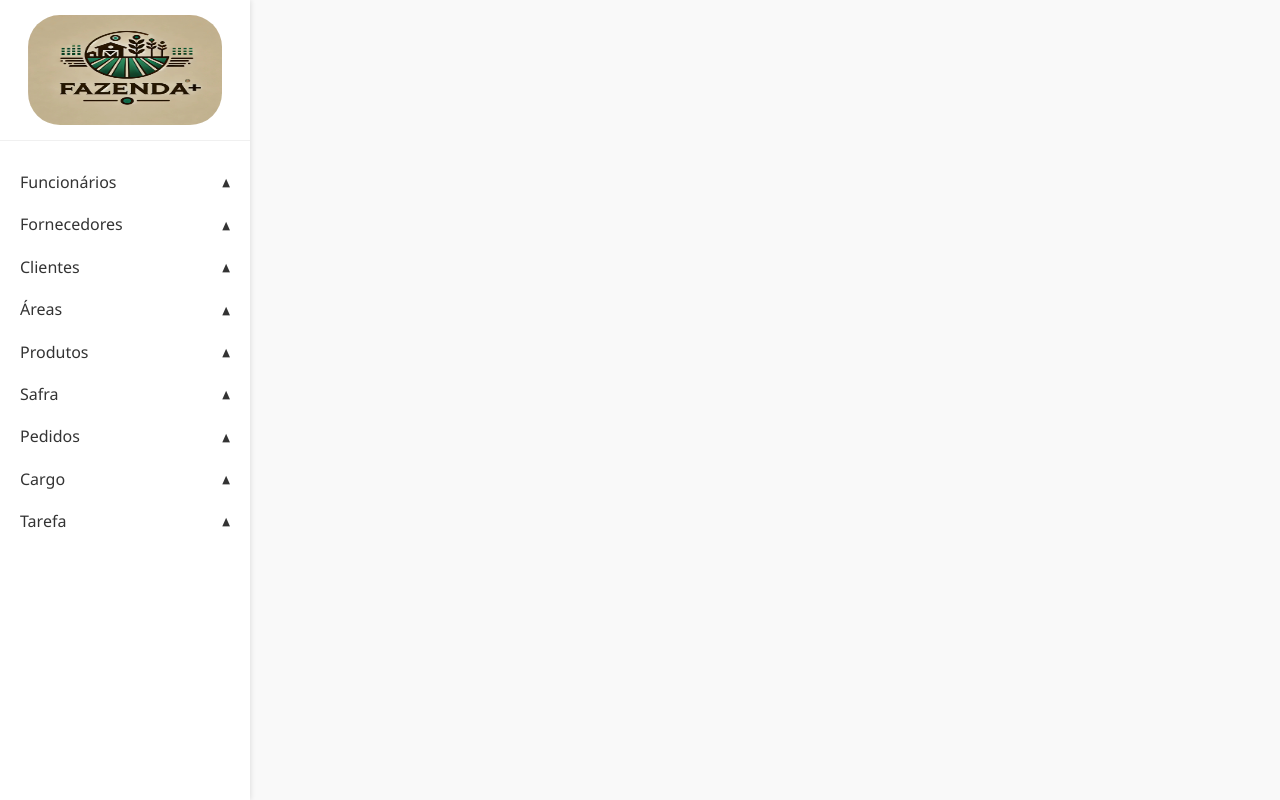
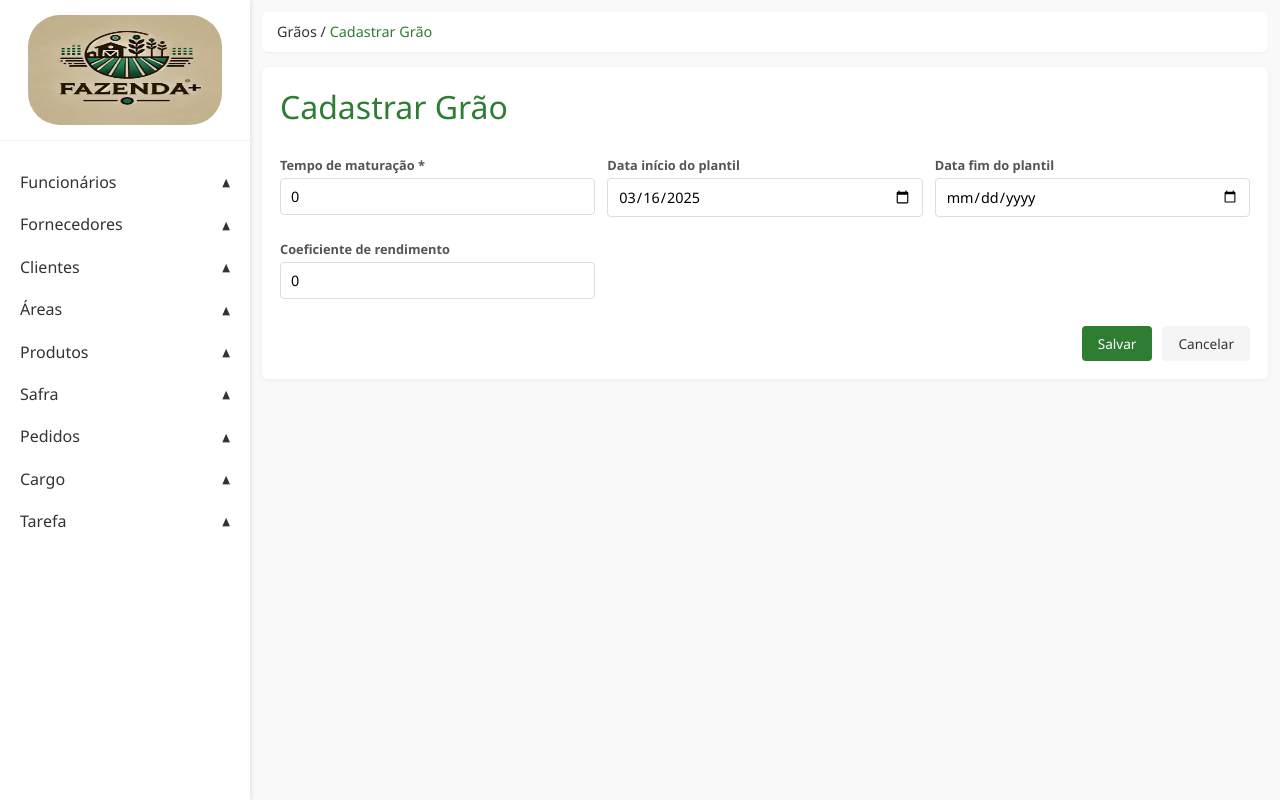
Before and after one commit to Itor-Carlos/projeto-es2-frontend, a React (Create React App) app: page /grao/cadastrar_grao in a window 1280 px wide. Built offline with nearby package versions, Linux system fonts and the light colour scheme.

Commit message:
Feat: adicionando pagina para cadastro de graos

```diff
--- a/src/App.js
+++ b/src/App.js
@@ -5,6 +5,7 @@ import { ListarArea } from "./pages/area/ListarArea";
 import { CadastrarEditarArea } from "./pages/area/CadastrarEditarArea";
 import './index.css'
 import { CadastrarClientes } from "./pages/cliente/CadastrarClientes";
+import { CadastrarEditarGrao } from "./pages/grao/CadastrarEditarGrao";
 
 function App() {
   return (
@@ -18,6 +19,7 @@ function App() {
                 <Route path="/area/editar/:id" element={<CadastrarEditarArea />} />
                 <Route path="/area/listar_area" element={<ListarArea/>}/>
                 <Route path="/cliente/cadastrar_cliente" element={<CadastrarClientes/>}/>
+                <Route path="/grao/cadastrar_grao/" element={<CadastrarEditarGrao/>}/>
               </Routes>
           </div>
       </div>
--- a/src/components/SideBar/index.js
+++ b/src/components/SideBar/index.js
@@ -118,7 +118,7 @@ export const SideBar = () => {
                                 <span className="arrow">▲</span>
                             </div>
                             <ul className="submenu">
-                                <li><Link to="#" className="submenu-item">Cadastrar Grão</Link></li>
+                                <li><Link to="/grao/cadastrar_grao/" className="submenu-item">Cadastrar Grão</Link></li>
                                 <li><Link to="#" className="submenu-item">Listar Grão</Link></li>
                             </ul>
                         </li>
--- /dev/null
+++ b/src/pages/grao/CadastrarEditarGrao.js
@@ -0,0 +1,98 @@
+import React, { useState, useEffect } from "react";
+import { useParams } from "react-router-dom";
+import { GenericForm } from "../../components/Form";
+import * as Yup from "yup";
+import axios from "axios";
+import { TopBar } from "../../components/TopBar";
+import { TitleSection } from "../../components/TitleSection";
+import { Toast } from "../../components/Toast";
+
+export const CadastrarEditarGrao = () => {
+    const { id } = useParams();
+    const [isEditing, setIsEditing] = useState(false);
+    const [isToastOpen, setIsToastOpen] = useState(false);
+    const [toastMessage, setToastMessage] = useState("");
+    const [toastType, setToastType] = useState("success");
+    const [initialValues, setInitialValues] = useState({
+        tempomaturacao: 0,
+        periodoplantioinicio: new Date().toISOString().split("T")[0], // Data atual
+        periodoplantiofim: "",
+        coeficienterendimento: 0.0
+    });
+
+    useEffect(() => {
+        if(id) {
+            setIsEditing(true);
+            axios.get(`http://localhost:3306/graos/${id}`)
+                .then(response => {
+                    setInitialValues({
+                        tempomaturacao: response.data.tempomaturacao,
+                        periodoplantioinicio: response.data.periodoplantioinicio,
+                        periodoplantiofim: response.data.periodoplantiofim,
+                        coeficienterendimento: response.data.coeficienterendimento
+                    });
+                })
+                .catch((error) => {
+                    console.log(error);
+                    setToastMessage("Erro ao carregar os dados.");
+                    setToastType("error");
+                    setIsToastOpen(true);
+                });
+        }
+    }, [id]);
+
+    const validationSchema = Yup.object({
+        tempomaturacao: Yup.number().typeError("Tempo de maturação deve ser um número").positive("Tempo de maturação deve ser um número positivo").required("Campo obrigatório"),
+        periodoplantioinicio: Yup.date().required("Campo obrigatório"),
+        periodoplantiofim: Yup.date().required("Campo obrigatório"),
+        coeficienterendimento: Yup.number().typeError("Coeficiente de rendimento deve ser um número").positive("Coeficiente de rendimento deve ser um número positivo").required("Campo obrigatório"),
+    })
+
+    const handleSubmit = async (values) => {
+        try {
+            if (isEditing) {
+                await axios.put(`http://localhost:3306/graos/${id}`, values);
+                setToastMessage("Grão atualizado com sucesso!");
+            } else {
+                await axios.post(`http://localhost:3306/graos`, values);
+                setToastMessage("Grão cadastrado com sucesso!");
+            }
+            setToastType("sucesss");
+            setIsToastOpen(true);
+        } catch (error) {
+            setToastMessage("Erro ao salvar dados.");
+            setToastType("error");
+            setIsToastOpen(true);
+        }
+    };
+
+    const fields = [
+        {
+            fields: [
+                { label: "Tempo de maturação *", type: "float", name: "tempomaturacao", placeholder: "Digite o tempo de maturação"},
+                { label: "Data início do plantil", type: "date", name: "periodoplantioinicio"},
+                { label: "Data fim do plantil", type: "date", name: "periodoplantiofim"},
+                { label: "Coeficiente de rendimento", type: "float", name: "coeficienterendimento"},
+            ],
+        },
+    ];
+
+    return (
+        <>
+        <TopBar entity={"Grãos"} useCase={isEditing ? "Editar Grão" : "Cadastrar Grão"} />
+        <div className="card">
+            <TitleSection title={isEditing ? "Editar Grão" : "Cadastrar Grão"} />
+            <GenericForm
+                initialValues={initialValues}
+                validationSchema={validationSchema}
+                sections={fields}
+                handleSubmit={handleSubmit}
+                entity={"Grãos"}
+                useCase={isEditing ? "Editar Grão" : "Cadastrar Grão"}
+                title={isEditing ? "Editar Grão" : "Cadastrar Grão"}
+            />
+            <Toast isOpen={isToastOpen} onClose={() => setIsToastOpen(false)} message={toastMessage} type={toastType} />
+        </div>
+        </>
+    );
+}
```
